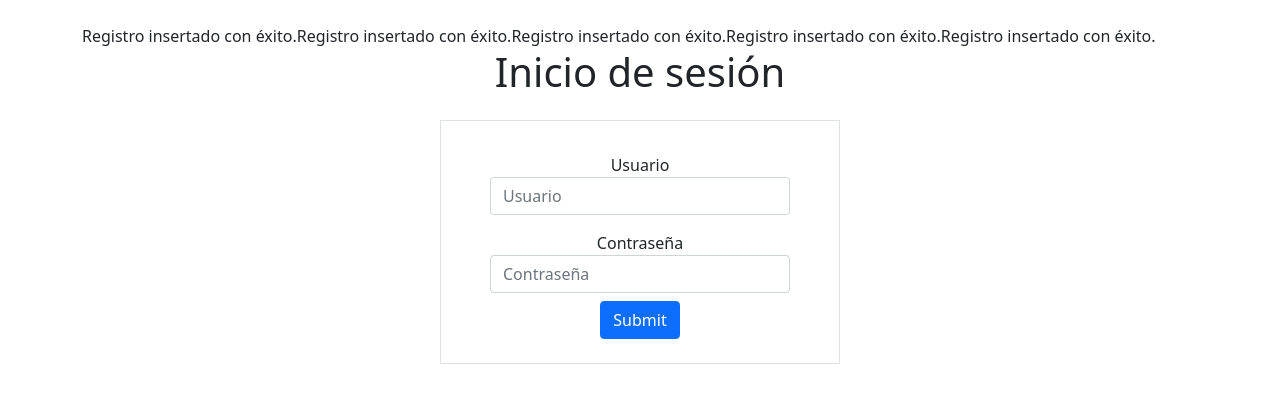
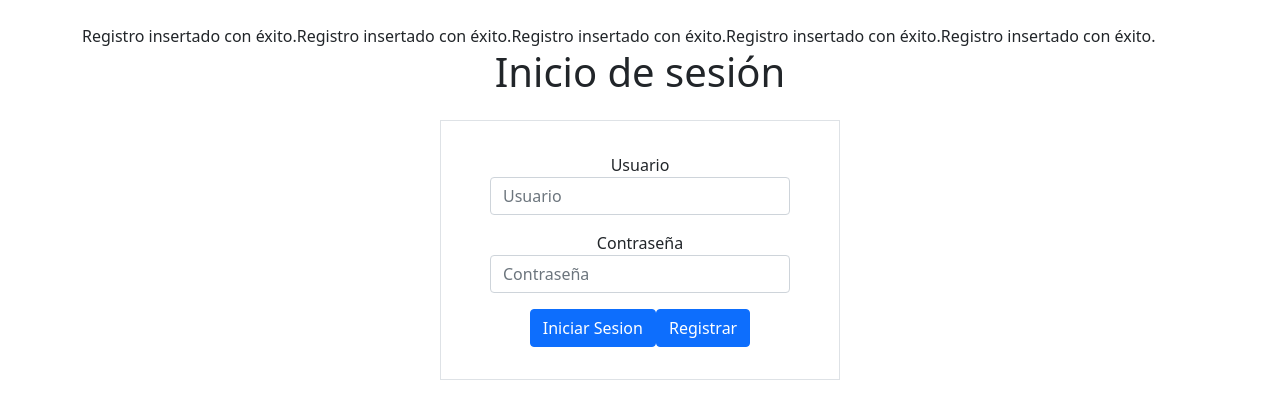
Before and after one commit to vvaldesc/Aplicacion_funcional_PHP, a PHP site: page / in a window 1280 px wide. Shown: the top 419 px of the page. Run offline with PHP 8.4, Linux system fonts and the light colour scheme.

Commit message:
TRABAJANDO EN FRONT (REGISTRAR)

```diff
--- a/index.php
+++ b/index.php
@@ -18,6 +18,9 @@
             //el formulario te llevaría a homepage
 
             if ($_SERVER["REQUEST_METHOD"] == "POST") {
+
+
+
 
 
                 if (isset($_POST["pass"]) && isset($_POST["usr"]) ) {
@@ -63,8 +66,10 @@
                     <input type="text" class="form-control" id="pass" name="pass" placeholder="Contraseña">
                 </div>
 
-                <button type="submit" class="btn btn-primary">Submit</button>
-
+                <div class="d-flex m-2">
+                    <button type="submit" class="btn btn-primary">Iniciar Sesion</button>
+                    <a class="btn btn-primary" href="./pages/registrar.php">Registrar</a>
+                </div>
             </form>
 
         </div>
```
Also changed, not shown: pages/homepage.php (line endings or trailing spaces).
